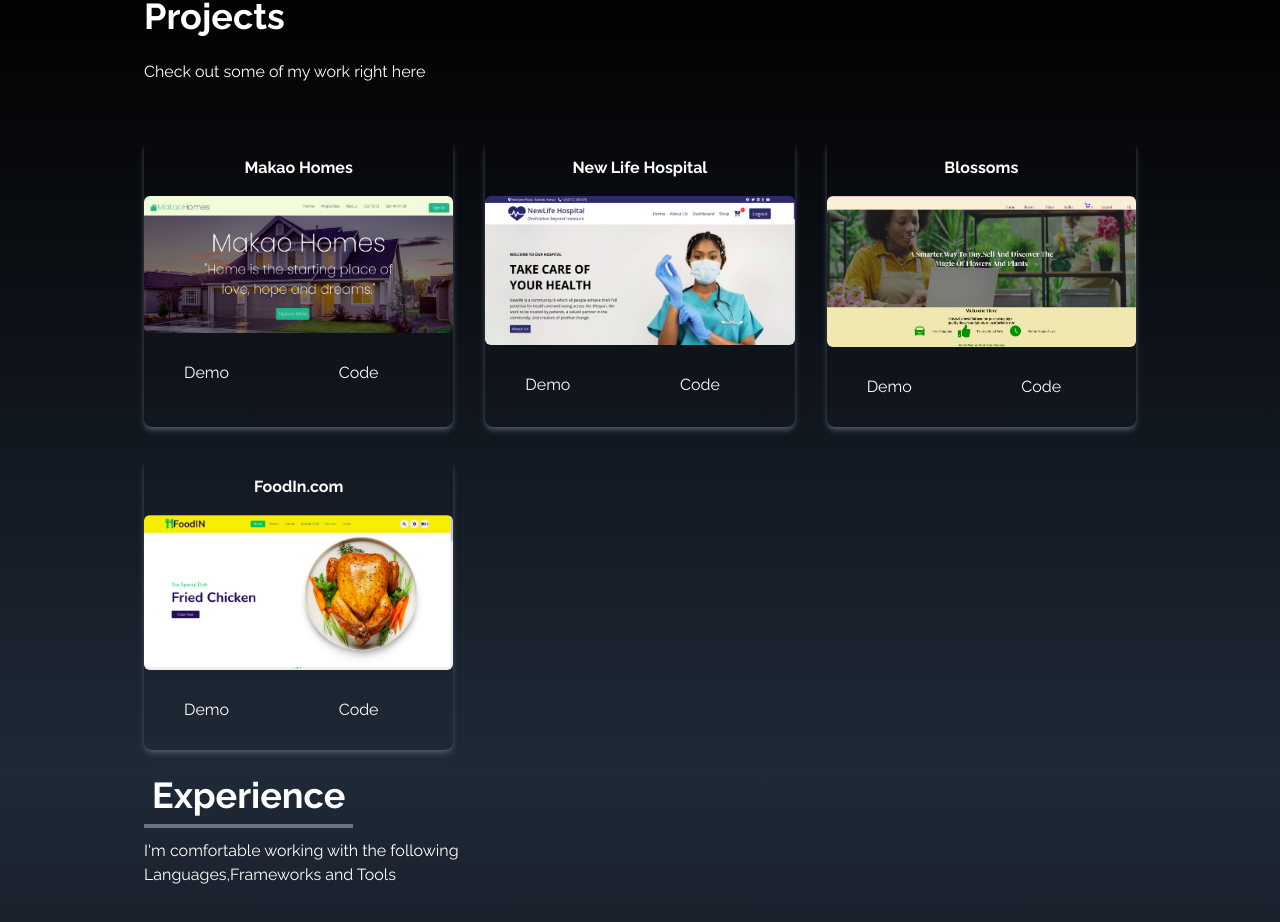
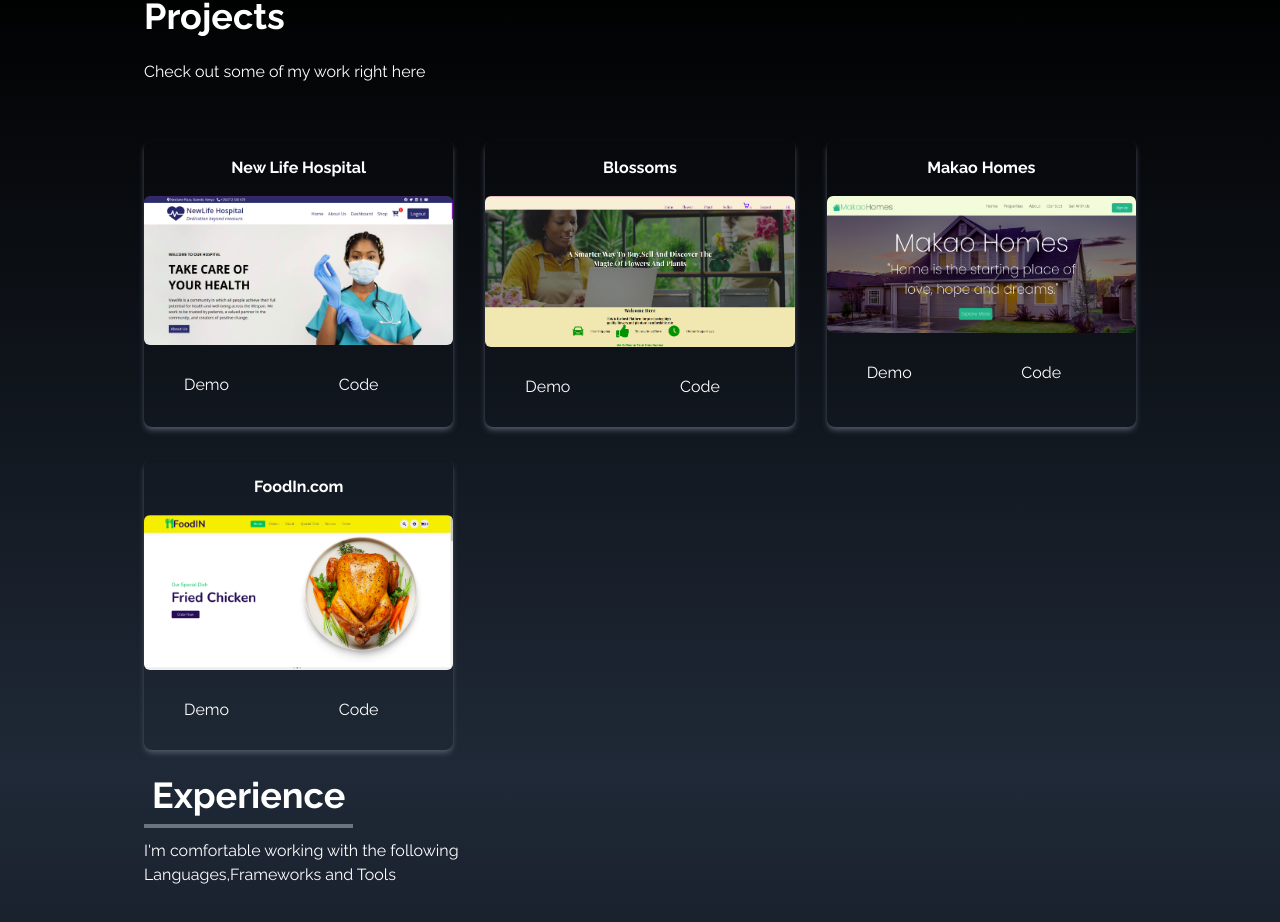
Before and after one commit to luyosamson/Portfolio-website, a React (Create React App) app: page / in a window 1280 px wide. Shown: the part 1627-2549 px from the top of the page. Built offline with nearby package versions, Linux system fonts and the light colour scheme.

Commit message:
Rearranged the projects links

```diff
--- a/src/components/Portfolio.jsx
+++ b/src/components/Portfolio.jsx
@@ -11,22 +11,15 @@ function Portfolio() {
 
 
 
-   {
+    {
       id:1,
-      src:Example1,
-      name:"Makao Homes",
-      demo:"https://makao-homes.vercel.app/",
-      code:"https://github.com/luyosamson/MakaoHomes"
-    },
-    {
-          id:2,
       src: Example,
       name:"New Life Hospital",
       demo:"https://livelife-hospital.vercel.app/",
       code:"https://github.com/luyosamson/Livelife_Hospital"
     },
           {
-      id:4,
+      id:2,
       src:Example7,
       name:"Blossoms",
       demo:"https://gleaming-platypus-8a6179.netlify.app/",
@@ -34,6 +27,13 @@ function Portfolio() {
     },
     {
       id:3,
+      src:Example1,
+      name:"Makao Homes",
+      demo:"https://makao-homes.vercel.app/",
+      code:"https://github.com/luyosamson/MakaoHomes"
+    },
+    {
+      id:4,
       src:Example6,
       name:"FoodIn.com",
       demo:"https://luyosamson.github.io/phase-1-project/",
```
